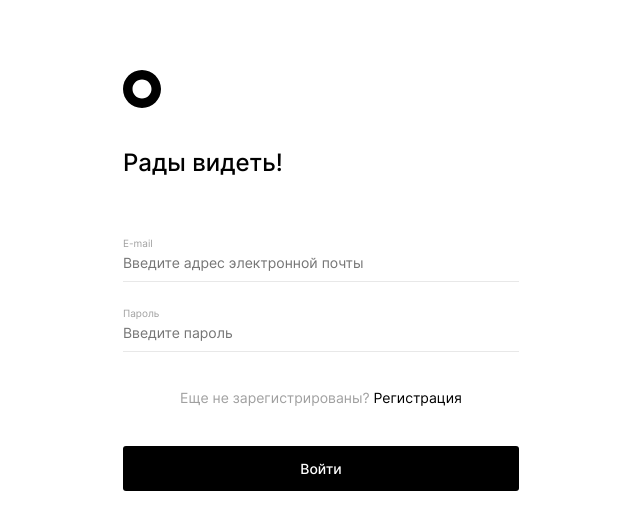
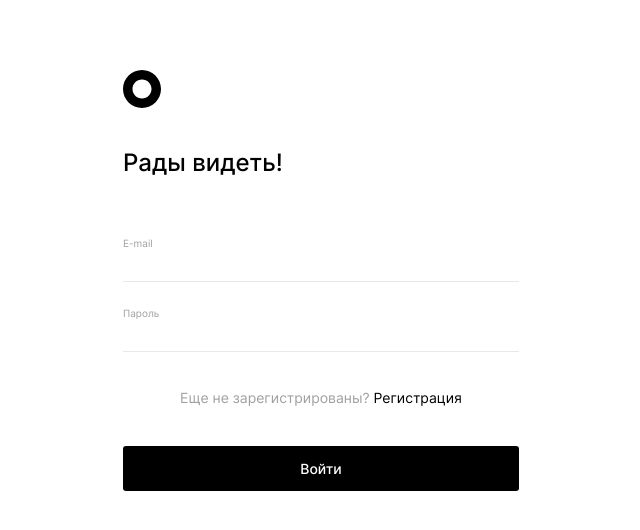
Before and after one commit to OlgaSivyuk/movies-explorer-frontend, a React (Create React App) app: page /signin in a window 1280 px wide. Shown: the top 530 px of the page, without its empty margins (319-959 px from the left). Built offline with nearby package versions, Linux system fonts and the light colour scheme.

Commit message:
fix auth heder on main

```diff
--- a/src/components/App/App.js
+++ b/src/components/App/App.js
@@ -20,13 +20,11 @@ function App() {
   const [isErrorMessage, setErrorMessage] = useState({text: ""});
 
 
-
   const navigate = useNavigate();
 
   useEffect(() => {
     handleCheckToken();
   }, []);
-
 
 
   function handleRegister({ name, email, password }) {
@@ -54,7 +52,7 @@ function App() {
           // setCurrentUser({ _id: data._id, email: data.email });
           localStorage.setItem('email', data.email);
           handleCheckToken();
-          navigate('/movies');
+          navigate('/movies', {state: {loggedIn: true}});
         }
       })
       .catch((err) => {
@@ -67,6 +65,7 @@ function App() {
   }
 
   function handleCheckToken() {
+    // debugger;
     if (localStorage.getItem('email')) {
       MainApi.getUser()
         .then((res) => {
@@ -77,6 +76,10 @@ function App() {
         .catch((err) => {
           console.log(`Ошибка...: ${err}`);
         });
+    }
+    else {
+      setLoggedIn(false);
+      setCurrentUser({ });
     }
   }
 
@@ -114,7 +117,7 @@ function App() {
   }
 
 
-
+debugger;
   return (
     <CurrentUserContext.Provider value={currentUser}>
       <div className="page">
--- a/src/components/Login/Login.css
+++ b/src/components/Login/Login.css
@@ -101,6 +101,10 @@
   margin: 6px 0 0 0;
 }
 
+.login_error_hide {
+  display: none;
+}
+
 .login__form-input_error {
   color: #FF4062;
 }
@@ -121,6 +125,11 @@
 }
 
 .login__submit_button:hover {
+  opacity: 0.5;
+}
+
+.login__submit_button:disabled {
+  cursor: default;
   opacity: 0.5;
 }
 
--- a/src/components/Login/Login.js
+++ b/src/components/Login/Login.js
@@ -1,9 +1,140 @@
-import React, {useState } from 'react';
+import React, {useState, useEffect } from 'react';
 import { Link } from 'react-router-dom';
 import './Login.css';
 import logo from '../../images/logo.svg';
+import { EMAIL_REGEX, PASSWORD_REGEX } from '../../utils/movieArrey';
+
 
 function Login({handleLogin, errorMessage }) {
+
+// первоначальный вариант
+  // const [data, setData] = useState({
+  //   password: '',
+  //   email: '',
+  // });
+
+  const [email, setEmail] = useState('');
+  const [password, setPassword] = useState('');
+
+  // const [validEmail, setValidEmail] = useState(false);
+  // const [validPassword, setValidPassword] = useState(false);
+
+  const [errorEmail, setErrorEmail] = useState('');
+  const [errorPassword, setErrorPassword] = useState('');
+
+  const [visibleError, setVisibleError] = useState(true);
+
+  // function handleChange(e) {
+  //   const target = e.target;
+  //   const name = target.name;
+  //   const value = target.value;
+  //   setData({ ...data, [name]: value });
+  // }
+
+  const handleChangeEmail = (e) => {
+    setEmail(e.target.value);
+  };
+
+  const handleChangePassword = (e) => {
+    setPassword(e.target.value);
+  };
+
+  function handleSubmit(event) {
+    event.preventDefault();
+    // console.log('data', data)
+    // const { password, email } = data;
+    handleLogin({ password, email });
+}
+
+// useEffect(() => {
+//   setValidEmail(EMAIL_REGEX.test(email));
+//   if (!validEmail) {
+//     setErrorEmail('Введите email');
+//     return;
+//   }
+//   setErrorEmail('Введено невалидное значение');
+// // eslint-disable-next-line react-hooks/exhaustive-deps
+// }, [email]);
+
+// useEffect(() => {
+//   setValidPassword(PASSWORD_REGEX.test(password));
+//   if (!validPassword) {
+//     setErrorPassword(
+//       'Введите пароль - прописные и строчные латинские буквы, цифры'
+//     );
+//     return;
+//   }
+//   setErrorPassword('Введено невалидное значение');
+// // eslint-disable-next-line react-hooks/exhaustive-deps
+// }, [password]);
+
+
+  return (
+    <section className='login'>
+      <Link to='/' className='login__logo'>
+        <img alt='лого в виде бублика' className='login__logo-img' src={logo} />
+      </Link>
+      <h2 className='login__title login__title-text'>Рады видеть!</h2>
+      <form className='login__form' onSubmit={handleSubmit}>
+      <span className="login__error-message">{errorMessage}</span>
+        <fieldset className='login__form-fields'>
+          <label className='login__form-title'>E-mail</label>
+          <input
+            required
+            className='login__form-input'
+            type='email'
+            placeholder=' '
+            name='email'
+            onChange={handleChangeEmail}
+            value={email || ''}
+
+            // visibleError={validEmail}
+
+            >
+          </input>
+          <span className= {`${ visibleError ? 'login_error_hide' : 'login__error'}`} type='text'>{errorEmail}</span>
+        </fieldset>
+        <fieldset className='login__form-fields'>
+          <label className='login__form-title'>Пароль</label>
+          <input
+            required
+            type='password'
+            className='login__form-input login__form-input_error'
+            placeholder=' '
+            name='password'
+            onChange={handleChangePassword}
+            value={password || ''}
+
+            // visibleError={validPassword}
+
+          >
+          </input>
+          <span className= {`${ visibleError ? 'login_error_hide' : 'login__error'}`} type='text'>{errorPassword}</span>
+        </fieldset>
+        <button
+        className='login__submit_button'
+        type='submit'
+        // disabled={!validEmail || !validPassword}
+        >
+        Войти
+        </button>
+      </form>
+
+      <div className='login__text'>
+        <p className='login__signin'>
+          Еще не зарегистрированы?{' '}
+          <Link to='/signup' className='login__signin_link'>
+            Регистрация
+          </Link>
+        </p>
+      </div>
+    </section>
+  );
+}
+
+export default Login;
+
+
 // вариант рекомендация
 
 // const [email, setEmail] = useState("");
@@ -39,75 +170,3 @@ function Login({handleLogin, errorMessage }) {
 //         evt.preventDefault();
 //         handleLogin(email, password);
 //     }
-
-// первоначальный вариант
-  const [data, setData] = useState({
-    password: '',
-    email: '',
-  });
-
-  function handleChange(e) {
-    let name = e.target.name;
-    let value = e.target.value;
-    setData({ ...data, [name]: value })
-  }
-
-  function handleSubmit(event) {
-    event.preventDefault();
-    console.log('data', data)
-    const { password, email } = data;
-    handleLogin({ password, email });
-}
-
-  return (
-    <section className='login'>
-      <Link to='/' className='login__logo'>
-        <img alt='лого в виде бублика' className='login__logo-img' src={logo} />
-      </Link>
-      <h2 className='login__title login__title-text'>Рады видеть!</h2>
-      <form className='login__form' onSubmit={handleSubmit}>
-      <span className="login__error-message">{errorMessage}</span>
-        <fieldset className='login__form-fields'>
-          <label className='login__form-title'>E-mail</label>
-          <input
-            required
-            className='login__form-input'
-            type='email'
-            placeholder='Введите адрес электронной почты'
-            name='email'
-            onChange={handleChange}
-            value={data.email || ''}>
-          </input>
-          <span className='login__error'></span>
-        </fieldset>
-        <fieldset className='login__form-fields'>
-          <label className='login__form-title'>Пароль</label>
-          <input
-            required
-            type='password'
-            className='login__form-input login__form-input_error'
-            placeholder='Введите пароль'
-            name='password'
-            onChange={handleChange}
-            value={data.password || ''}>
-          </input>
-          <span className='login__error' type='text'></span>
-        </fieldset>
-        <button className='login__submit_button' type='submit'>
-        Войти
-        </button>
-      </form>
-
-      <div className='login__text'>
-        <p className='login__signin'>
-          Еще не зарегистрированы?{' '}
-          <Link to='/signup' className='login__signin_link'>
-            Регистрация
-          </Link>
-        </p>
-      </div>
-    </section>
-  );
-}
-
-export default Login;
--- a/src/components/Main/Main.js
+++ b/src/components/Main/Main.js
@@ -10,20 +10,20 @@ import Header from '../Header/Header';
 import HeaderAuth from '../HeaderAuth/HeaderAuth';
 import Footer from '../Footer/Footer';
 
-function Main() {
-  const [isLoggedIn, setIsLoggedIn] = useState(true);
-  const location = useLocation();
+function Main({loggedIn}) {
+  // const [isLoggedIn, setIsLoggedIn] = useState(loggedIn);
+  // const location = useLocation();
   // const aboutProjectRef = useRef();
 
-  useEffect(() => {
-    if (location.pathname === '/') {
-      setIsLoggedIn(false);
-    }
-  }, [location]);
+  // useEffect(() => {
+  //   if (location.pathname === '/') {
+  //     setIsLoggedIn(false);
+  //   }
+  // }, [location]);
 
   return (
     <>
-      {isLoggedIn ? <HeaderAuth /> : <Header />}
+      {loggedIn ? <HeaderAuth /> : <Header />}
       <main className='content'>
         {/* <Promo aboutProjectRef={aboutProjectRef}/> */}
         <Promo />
--- a/src/components/ProtectedRoute/ProtectedRoute.js
+++ b/src/components/ProtectedRoute/ProtectedRoute.js
@@ -1,11 +1,12 @@
 import React from 'react';
 import { Navigate } from 'react-router-dom';
 
-const ProtectedRoute = ({ loggedIn, children }) => {
+const ProtectedRoute = (props) => {
+  debugger;
   return (
     <>
       {
-        loggedIn ? children : <Navigate to='/' />
+        props.loggedIn ? props.children : <Navigate to='/' replace />
       }
     </>
   );
--- a/src/utils/movieArrey.js
+++ b/src/utils/movieArrey.js
@@ -100,4 +100,12 @@ const movieArrey = [
     },
   ];
 
-  export { movieArrey };
+
+  const EMAIL_REGEX = /^[-\w.]+@([A-z0-9][-A-z0-9]+\.)+[A-z]{2,4}$/;
+  const PASSWORD_REGEX = /^(?=.*\d)(?=.*[a-z])(?=.*[A-Z])(?!.*\s).*$/;
+
+  export {
+    movieArrey,
+    EMAIL_REGEX,
+    PASSWORD_REGEX,
+  };
```
